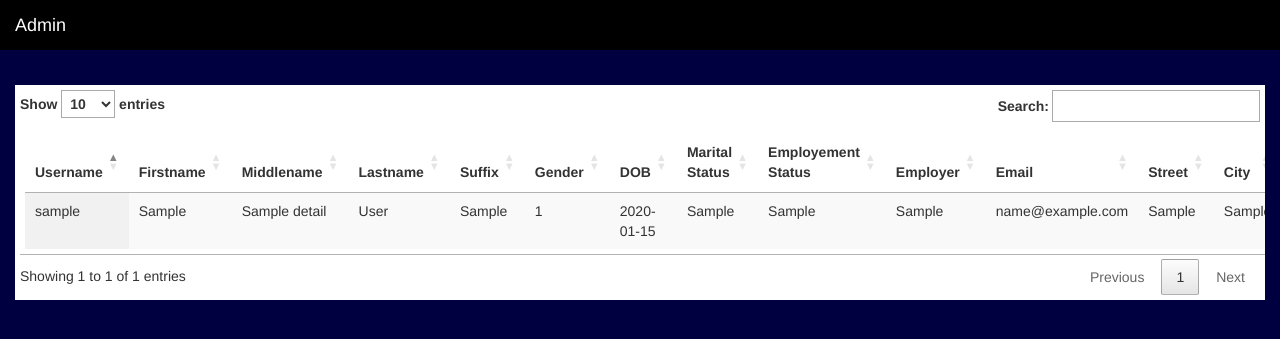
After one commit to nkdas/php_assignment, a PHP site: page /ems/admin_home.php in a window 1280 px wide. The commit adds this page. Shown: the top 339 px of the page. Run offline with PHP 8.4, Linux system fonts and the light colour scheme; tables that the repository leaves empty hold one stand-in row (values such as "Sample post"); some libraries are stand-ins or nearby versions.

Commit message:
added admin functionalities

```diff
--- /dev/null
+++ b/ems/admin_home.php
@@ -0,0 +1,74 @@
+<?php
+require('header.php');
+?>
+<body>
+	<nav class="navbar navbar-inverse" data-spy="affix">
+		<div class="container-fluid">
+			<div class="navbar-header">
+				<button type="button" class="navbar-toggle" data-toggle="collapse" data-target="#homeNavbar">
+					<span class="icon-bar"></span>
+					<span class="icon-bar"></span>
+					<span class="icon-bar"></span>
+				</button>
+				<a class="navbar-brand" href="#">Admin</a>
+			</div>
+			<div>
+				<div class="collapse navbar-collapse" id="homeNavbar">
+					<ul class="nav navbar-nav">
+					</ul>
+				</div>
+			</div>
+		</div>
+	</nav>
+	<div id="section1" class="container-fluid">
+		<div class="row">
+			<div class="col-md-12">
+
+				<!-- Modal -->
+				<div id="myModal" class="modal fade container-fluid" role="dialog">
+					<div class="modal-dialog">
+						<!-- Modal content-->
+						<div class="modal-content">
+							<div class="modal-header">
+								<button type="button" class="close" data-dismiss="modal">&times;</button>
+								<h4 class="modal-title"></h4>
+							</div>
+							<div class="modal-body">
+							</div>
+						</div>
+					</div>
+				</div>
+
+				<div class="table-responsive">
+					<table id="employee" class="display table" cellspacing="0" width="100%">
+						<thead>
+							<tr>
+								<th>Username</th>
+								<th>Firstname</th>
+								<th>Middlename</th>
+								<th>Lastname</th>
+								<th>Suffix</th>
+								<th>Gender</th>
+								<th>DOB</th>
+								<th>Marital Status</th>
+								<th>Employement Status</th>
+								<th>Employer</th>
+								<th>Email</th>
+								<th>Street</th>
+								<th>City</th>
+								<th>State</th>
+								<th>ZIP</th>
+								<th>Telephone</th>
+								<th>Mobile</th>
+								<th>Fax</th>
+								<th>Edit</th>
+								<th>Delete</th>
+							</tr>
+						</thead>
+					</table>
+				</div>
+			</div>
+		</div>
+	</div>
+</body>
+<?php require('footer.php');?>
--- a/ems/css/style.css
+++ b/ems/css/style.css
@@ -148,3 +148,16 @@ input, select, textarea {
 	-moz-box-shadow: 0 0 5px 1px #00f;
 	box-shadow: 0 0 5px 1px #00f;
 }
+
+#employee, .table-responsive {
+	color: #333 !important;
+	background-color: #fff !important;
+	padding: 5px !important;
+}
+#myModal {
+	color: #333 !important;
+}
+
+.modal {
+	top: 40px !important;
+}
--- a/ems/db_functions.php
+++ b/ems/db_functions.php
@@ -97,7 +97,7 @@ function update_record($userId, $connection, $record) {
 	"' WHERE id = $userId";
 	$sql = mysqli_query($connection, $query);
 
-    if($query) {
+    if($sql) {
         return 1;
     }
     else {
--- a/ems/edit.php
+++ b/ems/edit.php
@@ -51,7 +51,7 @@ else {
 require('header.php');
 ?>
 
-<body onload="enableButton('.submit-button')" data-spy="scroll" data-target=".navbar">
+<body onload="showButton('.submit-button')" data-spy="scroll" data-target=".navbar">
     <nav class="navbar navbar-inverse" data-spy="affix" >
         <div class="container-fluid">
             <div class="navbar-header">
--- /dev/null
+++ b/ems/fetch_records.php
@@ -0,0 +1,34 @@
+<?php
+require_once('db_connection.php');
+
+$tableColumns = array( 'username', 'firstname', 'middlename', 'lastname', 'suffix', 'gender', 'dob', 'marital', 'employement', 'employer', 'email',
+                'street', 'city', 'state', 'zip', 'telephone', 'mobile', 'fax', 'edit', 'delete');
+
+$output = array("aaData" => array());
+
+$query = mysqli_query($connection, "SELECT username, firstname, middlename, lastname, suffix, gender, dob, marital, employement, employer, email,
+                street, city, state, zip, telephone, mobile, fax
+                FROM details");
+if ($query) {
+	while ($record = mysqli_fetch_assoc($query)) {
+		$row = array();
+        $numberOfColumns = count($tableColumns);
+
+	    for ( $i = 0; $i < $numberOfColumns; $i++ )
+        {
+        	if ($i == ($numberOfColumns - 2)) {
+                $username = trim($record['username']);
+        		$row[] = '<input name="' . $username . '" id="' . $username . '" type="button" class="edit-button btn btn-primary" onclick="editRecord(' . htmlentities(json_encode($record)) . ')" value="Edit">';
+        	}
+        	else if ($i == ($numberOfColumns - 1)) {
+        		$row[] = '<input name="' . $username . '" id="' . $username . '" type="button" class="delete-button btn btn-primary" onclick="confirmDeletion(' .'\'' . $username . '\'' . ')" value="Delete">';
+        	}
+        	else {
+        		$row[] = $record[ $tableColumns[$i] ];
+        	}
+        }
+        $output['aaData'][] = $row;
+	}
+	echo json_encode( $output );
+}
+?>
--- a/ems/header.php
+++ b/ems/header.php
@@ -11,8 +11,11 @@ session_start();
 		<link rel="stylesheet" href="css/bootstrap.min.css">
 		<script src="js/jquery.min.js"></script>
 		<script src="js/bootstrap.min.js"></script>
+		<script src="https://cdn.datatables.net/1.10.10/js/jquery.dataTables.min.js"></script>
+		<link rel="stylesheet" href="https://cdn.datatables.net/1.10.10/css/jquery.dataTables.min.css">
 		<link rel="stylesheet" href="css/style.css">
 		<script src="js/app.js"></script>
 		<script src="js/validation.js"></script>
 		<script src="js/login.js"></script>
+		<script src="js/admin.js"></script>
 	</head>
--- a/ems/home.php
+++ b/ems/home.php
@@ -55,6 +55,7 @@ require('header.php');
                     <ul class="nav navbar-nav">
                         <li><a href="edit.php">Edit profile</a></li>
                         <li><a href="change_password.php">Change password</a></li>
+                        <li><a href="#">Show users</a></li>
                         <li><a href="logout.php">Sign out</a></li>
                     </ul>
                 </div>
@@ -65,7 +66,7 @@ require('header.php');
         <div class="row">
             <div class="col-md-12">
                 <?php
-                // creating a div to show messages
+                    // creating a div to show messages
                     if ($message) {
                         echo '<div id="message" class="jumbotron visibleDiv">';
                         echo '<label class="myLabel">'.$message.'</label></div>';
--- /dev/null
+++ b/ems/js/admin.js
@@ -0,0 +1,87 @@
+$(document).ready(function() {
+	dat = $('#employee').DataTable({
+		paging: true,
+    	searching: true,
+    	retrieve: true,
+		"ajax": "fetch_records.php"
+    });
+});
+
+function confirmDeletion(username) {
+	$('.modal-title').html("Are you sure? You want to delete this Record!");
+	$modalContent = "<input type='button' onclick='deleteRecord(\"" + username + "\")' class='btn btn-primary' value='YES'>" +
+		"&nbsp<input type='button' class='btn btn-primary' value='NO' data-dismiss='modal'>";
+
+	$('.modal-body').html($modalContent);
+	$('#myModal').modal('show');
+}
+
+function deleteRecord(username) {
+	$.ajax({
+		type: "POST",
+		dataType: "json",
+		url: "delete.php",
+		data: "username=" + username,
+		success: function(data) {
+			if (data.status == '1') {
+				$('#myModal').modal('hide');
+				dat.ajax.reload();
+			}
+			else {
+				console.log("unable to delete");
+			}
+		},
+		error: function() {
+
+		},
+	});
+}
+
+function editRecord(record) {
+	$('.modal-title').html("Edit Record");
+
+	$modalContent = "<form name='modalForm' method='post'><input name='username' type='text' class='hiddenDiv' value='" + record['username'] + "'>" +
+	"<label>First name</label><input name='firstname' type='text' class='form-control' value='" + record['firstname'] + "'>" +
+	"<label>Middle name</label><input name='middlename' type='text' class='form-control' value='" + record['middlename'] + "'>" +
+	"<label>Last name</label><input name='lastname' type='text' class='form-control' value='" + record['lastname'] + "'>" +
+	"<label>Suffix</label><input name='suffix' type='text' class='form-control' value='" + record['suffix'] + "'>" +
+	"<label>Gender</label><input name='gender' type='text' class='form-control' value='" + record['gender'] + "'>" +
+	"<label>DOB</label><input name='dob' type='text' class='form-control' value='" + record['dob'] + "'>" +
+	"<label>Marital status</label><input name='marital' type='text' class='form-control' value='" + record['marital'] + "'>" +
+	"<label>Employment status</label><input name='employement' type='text' class='form-control' value='" + record['employement'] + "'>" +
+	"<label>Employer</label><input name='employer' type='text' class='form-control' value='" + record['employer'] + "'>" +
+	"<label>Email</label><input name='email' type='text' class='form-control' value='" + record['email'] + "'>" +
+	"<label>Street</label><input name='street' type='text' class='form-control' value='" + record['street'] + "'>" +
+	"<label>City</label><input name='city' type='text' class='form-control' value='" + record['city'] + "'>" +
+	"<label>State</label><input name='state' type='text' class='form-control' value='" + record['state'] + "'>" +
+	"<label>ZIP</label><input name='zip' type='text' class='form-control' value='" + record['zip'] + "'>" +
+	"<label>Telephone</label><input name='telephone' type='text' class='form-control' value='" + record['telephone'] + "'>" +
+	"<label>Mobile</label><input name='mobile' type='text' class='form-control' value='" + record['mobile'] + "'>" +
+	"<label>FAX</label><input name='fax' type='text' class='form-control' value='" + record['fax'] + "'><br>" +
+	"<input type='button' onclick='updateRecord()' class='btn btn-primary' value='Update'></form>";
+
+	$('.modal-body').html($modalContent);
+	$('#myModal').modal('show');
+}
+
+function updateRecord() {
+	var formData = $('form').serialize();
+	$.ajax({
+		type: "POST",
+		dataType: "json",
+		url: "update_record.php",
+		data: formData,
+		success: function(data) {
+			if (data.status == '1') {
+				$('#myModal').modal('hide');
+				dat.ajax.reload();
+			}
+			else {
+				console.log(data.status);
+			}
+		},
+		error: function() {
+
+		},
+	});
+}
--- a/ems/js/login.js
+++ b/ems/js/login.js
@@ -25,9 +25,12 @@ $("document").ready(function(){
 						errors += "<label class='myLabel'>Please activate your account before signing in</label><br>";
 						showErrors(errors);
 					}
-					else {
+					else if (data.status == '3') {
 						errors += "<label class='myLabel'>Either username or password is invalid</label><br>";
 						showErrors(errors);
+					}
+					else if (data.status == '4') {
+						window.location.replace("admin.php");
 					}
 				},
 				error: function() {
--- a/ems/js/validation.js
+++ b/ems/js/validation.js
@@ -97,11 +97,14 @@ $(document).ready(function(){
 		}
   	});
 
+	$("#form").submit(function(){
+		//disableButton('.submit-button');
+	});
+
   	// Add function to the form submission
   	$(".submit-button").on('click', function validate(){
   		$("#progress").removeClass("hiddenDiv");
 		$("#progress").addClass("visibleDiv");
-		disableButton(".submit-button");
 
   		origin = $(this).attr('name');
 		var letters = /^[a-zA-Z ]+$/;
--- a/ems/register.php
+++ b/ems/register.php
@@ -67,7 +67,7 @@ require('header.php');
             </div>
         </div>
     </nav>
-    <form name="form" class="form" enctype="multipart/form-data" action="register.php" method="post">
+    <form name="form" id="form" class="form" enctype="multipart/form-data" action="register.php" method="post">
         <div id="section1" class="container-fluid">
             <div class="row">
                 <div class="col-md-12">
```
Also changed, not shown: ems/admin.php (added, +43 -0 lines), ems/delete.php (added, +15 -0 lines), ems/update_record.php (added, +41 -0 lines).
